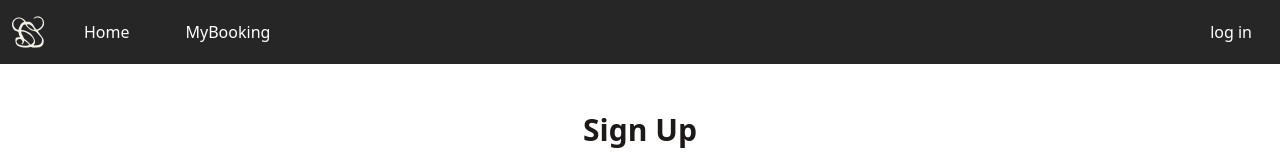
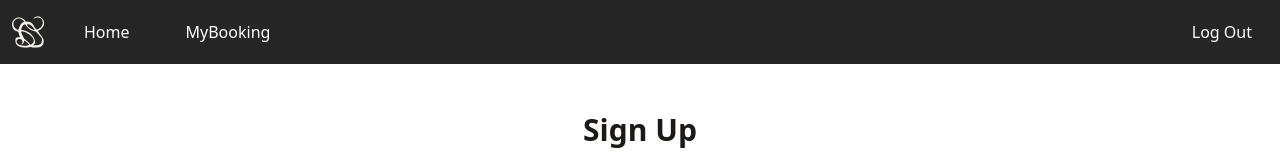
Before and after one commit to 2110503TACEDT66/swdevprac2-project-phak-kat, a Next.js app: page /signup in a window 1280 px wide. Shown: the top 160 px of the page. Built offline with nearby package versions, Linux system fonts and the light colour scheme; no server answers.

Commit message:
Login/Logout in menubar

```diff
--- a/package.json
+++ b/package.json
@@ -20,6 +20,7 @@
     "@types/react-dom": "18.2.19",
     "dayjs": "^1.11.10",
     "next": "^14.2.0-canary.41",
+    "next-auth": "^4.23.2",
     "react": "18.2.0",
     "react-dom": "18.2.0",
     "typescript": "5.3.3"
--- a/src/components/menubar.tsx
+++ b/src/components/menubar.tsx
@@ -2,18 +2,10 @@
 import React, { useEffect, useState } from 'react';
 import MenuItem from "./MenuItem";
 import Image from "next/image";
+import { getServerSession } from 'next-auth'
 
-export default function MenuBar() {
-    const [logIn, setLogIn] = useState('log in');
-
-    useEffect(() => {
-        const token = localStorage.getItem('token');
-        if (token) {
-            setLogIn('log out');
-        } else {
-            setLogIn('log in');
-        }
-    }, []);
+export default async function MenuBar() {
+    const session = await getServerSession();
 
     return (
         <div className='w-full h-16 fixed top-0 right-0 left-0 z-50
@@ -26,9 +18,16 @@ export default function MenuBar() {
                 <MenuItem title='Home' pageRef='/'/>
                 <MenuItem title='MyBooking' pageRef='/mybooking'/>
             </div>
-            <div className='flex flex-row justify-end'>
-                <MenuItem title={logIn} pageRef='/login'/>
-            </div>
+            {
+                session ?
+                    <div className='flex flex-row justify-end'>
+                        <MenuItem title='Log In' pageRef='/login'/>
+                    </div>
+                    :
+                    <div className='flex flex-row justify-end'>
+                        <MenuItem title='Log Out' pageRef='/logout'/>
+                    </div>
+            }
         </div>
     );
 }
```
Also changed, not shown: 1 other file (tests, documents, lock files or other folders).
